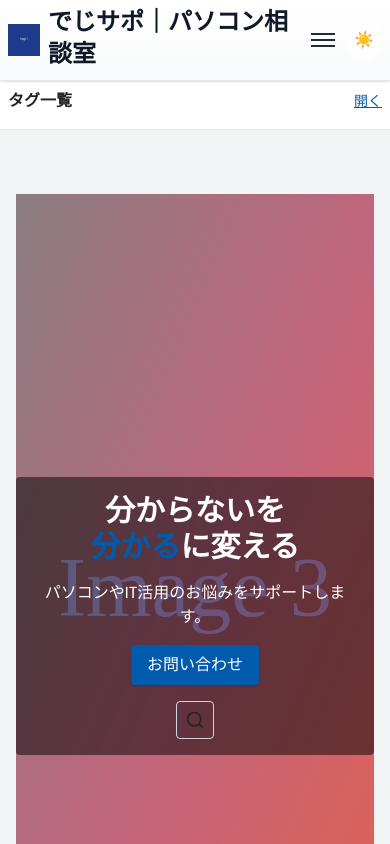
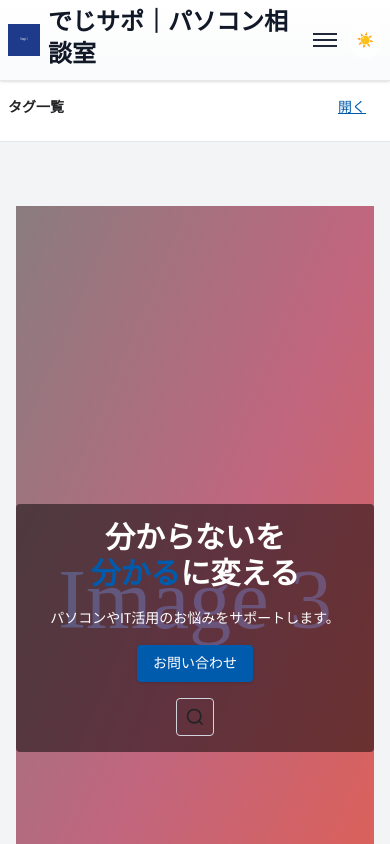
Before and after one commit to maruyamamasaya/Portfolio, a Next.js app: page / in a window 390 px wide. Shown: the top 844 px of the page. Built offline with nearby package versions, Linux system fonts and the light colour scheme.

Commit message:
style: enhance mobile layout

```diff
--- a/src/app/mobile.css
+++ b/src/app/mobile.css
@@ -5,4 +5,16 @@
   main {
     padding: 1rem;
   }
+  nav ul {
+    margin-top: 0.5rem;
+    margin-bottom: 0.5rem;
+  }
+
+  button {
+    padding: 0.5rem 1rem;
+  }
+
+  body {
+    font-size: 0.875rem;
+  }
 }
```
